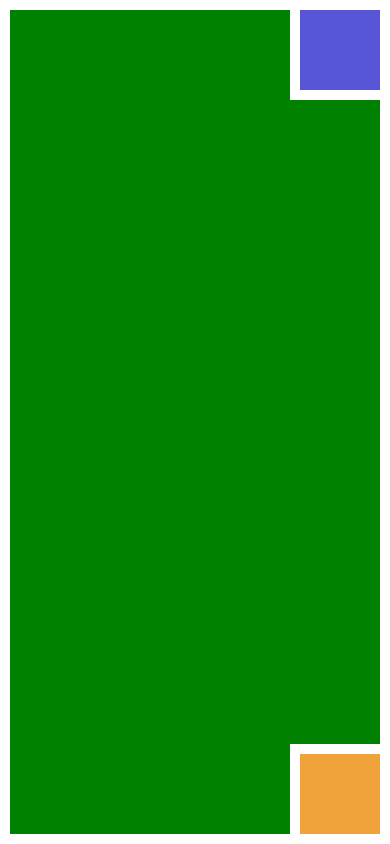
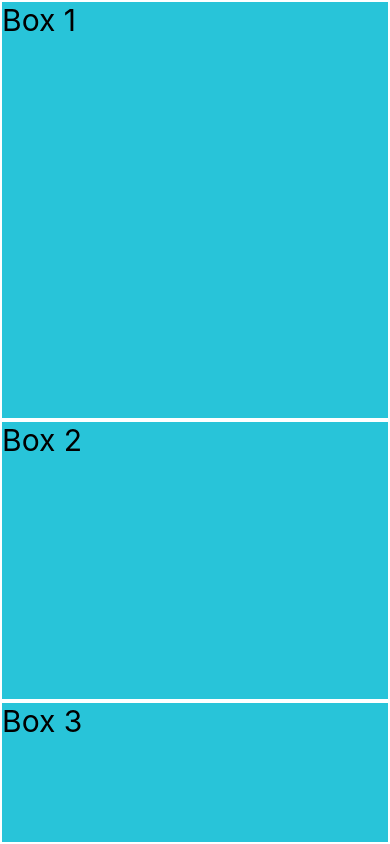
Before and after one commit to javiergranados/counter-app, a React Native app: screen / in a window 390 px wide. Built offline with nearby package versions, Linux system fonts and the light colour scheme.

Commit message:
Add flex screen

```diff
--- a/App.tsx
+++ b/App.tsx
@@ -3,7 +3,8 @@
 // import CounterScreen from './src/screens/CounterScreen';
 // import BoxObjectModelScreen from './src/screens/BoxObjectModelScreen';
 // import DimensionsScreen from './src/screens/DimensionsScreen';
-import PositionsScreen from './src/screens/PositionsScreen';
+// import PositionsScreen from './src/screens/PositionsScreen';
+import FlexScreen from './src/screens/FlexScreen';
 
 const App = () => {
   // return <CounterScreen />;
@@ -11,7 +12,8 @@
     <SafeAreaView style={{ flex: 1 }}>
       {/* <BoxObjectModelScreen /> */}
       {/* <DimensionsScreen /> */}
-      <PositionsScreen />
+      {/* <PositionsScreen /> */}
+      <FlexScreen />
     </SafeAreaView>
   );
 };
--- /dev/null
+++ b/src/screens/FlexScreen.tsx
@@ -0,0 +1,39 @@
+import React from 'react';
+import { Text, View, StyleSheet } from 'react-native';
+
+const FlexScreen = () => {
+  return (
+    <View style={styles.container}>
+      <Text style={styles.box1}>Box 1</Text>
+      <Text style={styles.box2}>Box 2</Text>
+      <Text style={styles.box3}>Box 3</Text>
+    </View>
+  );
+};
+
+const styles = StyleSheet.create({
+  container: {
+    flex: 1,
+    backgroundColor: '#28C4D9',
+  },
+  box1: {
+    flex: 3, // 3 + 2 + 1 = 6
+    borderWidth: 2,
+    borderColor: 'white',
+    fontSize: 30,
+  },
+  box2: {
+    flex: 2,
+    borderWidth: 2,
+    borderColor: 'white',
+    fontSize: 30,
+  },
+  box3: {
+    flex: 1,
+    borderWidth: 2,
+    borderColor: 'white',
+    fontSize: 30,
+  },
+});
+
+export default FlexScreen;
```
